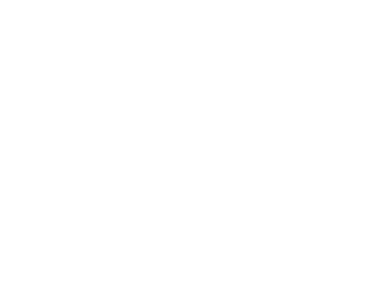
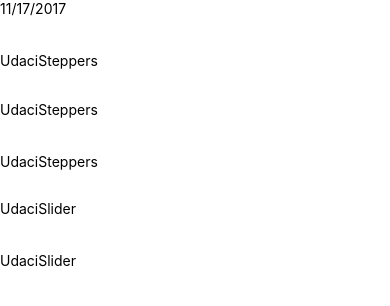
Before and after one commit to niquepa/react-UdaciFitness, a React Native app: screen / in a window 390 px wide. Shown: the top 306 px of the page. Built offline with nearby package versions, Linux system fonts and the light colour scheme.

Commit message:
no message

```diff
--- a/components/AddEntry.js
+++ b/components/AddEntry.js
@@ -1,11 +1,74 @@
 import React, { Component } from 'react';
 import { View } from 'react-native';
 import { getMetricMetaInfo } from '../utils/helpers';
+import UdaciSlider from './UdaciSlider';
+import UdaciSteppers from './UdaciSteppers';
+import DateHeader from './DateHeader';
 
 export default class AddEntry extends Component {
+  state = {
+    run: 0,
+    bike: 0,
+    swim: 0,
+    sleep: 0,
+    eat: 0,
+  }
+  increment = (metric) => {
+    const { max, step } = getMetricMetaInfo(metric);
+
+    this.setState((state) => {
+      const count = state[metric] + step;
+
+      return {
+        ...state,
+        [metric]: count > max ? max : count,
+      };
+    });
+  }
+  decrement = (metric) => {
+    this.setState((state) => {
+      const count = state[metric] - getMetricMetaInfo(metric).step;
+
+      return {
+        ...state,
+        [metric]: count < 0 ? 0 : count,
+      };
+    });
+  }
+  slide = (metric, value) => {
+    this.setState(() => ({
+      [metric]: value,
+    }));
+  }
   render() {
+    const metaInfo = getMetricMetaInfo();
+
     return (
-      <View />
+      <View>
+        <DateHeader date={(new Date()).toLocaleDateString()} />
+        {Object.keys(metaInfo).map((key) => {
+          const { getIcon, type, ...rest } = metaInfo[key];
+          const value = this.state[key];
+
+          return (
+            <View key={key}>
+              {getIcon()}
+              {type === 'slider'
+                ? <UdaciSlider
+                  value={value}
+                  onChange={value => this.slide(key, value)}
+                  {...rest}
+                />
+                : <UdaciSteppers
+                  value={value}
+                  onIncrement={() => this.increment(key)}
+                  onDecrement={() => this.decrement(key)}
+                  {...rest}
+                />}
+            </View>
+          );
+        })}
+      </View>
     );
   }
 }
--- /dev/null
+++ b/components/DateHeader.js
@@ -0,0 +1,10 @@
+import React from 'react';
+import { Text } from 'react-native';
+
+export default function DateHeader({ date }) {
+  return (
+    <Text>
+      {date}
+    </Text>
+  );
+}
--- /dev/null
+++ b/components/UdaciSlider.js
@@ -0,0 +1,11 @@
+
+import React from 'react';
+import { View, Text } from 'react-native';
+
+export default function UdaciSlider() {
+  return (
+    <View>
+      <Text>UdaciSlider</Text>
+    </View>
+  );
+}
--- /dev/null
+++ b/components/UdaciSteppers.js
@@ -0,0 +1,10 @@
+import React from 'react';
+import { View, Text } from 'react-native';
+
+export default function UdaciSteppers() {
+  return (
+    <View>
+      <Text>UdaciSteppers</Text>
+    </View>
+  );
+}
--- a/package.json
+++ b/package.json
@@ -5,8 +5,8 @@
   "devDependencies": {
     "babel-eslint": "^8.0.2",
     "eslint": "^4.9.0",
+    "eslint-config-airbnb": "^16.1.0",
     "eslint-plugin-import": "^2.8.0",
-    "eslint-config-airbnb": "^16.1.0",
     "eslint-plugin-jsx-a11y": "^6.0.2",
     "eslint-plugin-react": "^7.4.0",
     "jest-expo": "^22.0.0",
@@ -27,6 +27,7 @@
   "dependencies": {
     "expo": "^22.0.2",
     "react": "16.0.0-beta.5",
-    "react-native": "^0.49.5"
+    "react-native": "^0.49.5",
+    "react-native-vector-icons": "^4.4.2"
   }
 }
```
Also changed, not shown: 1 other file (tests, documents, lock files or other folders).
